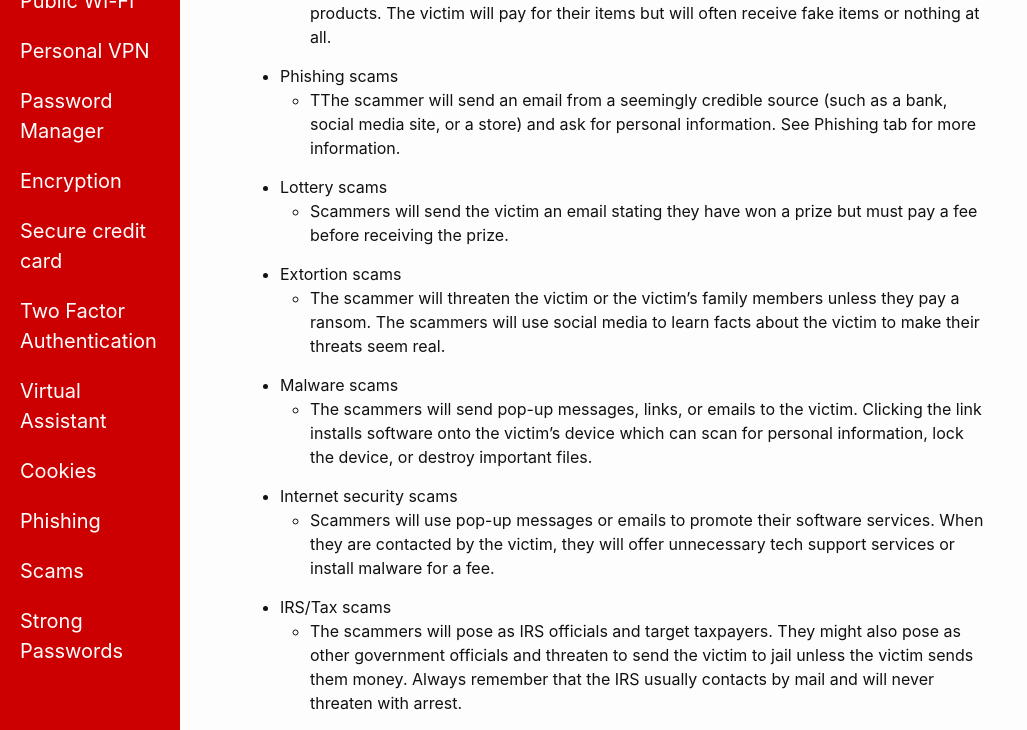
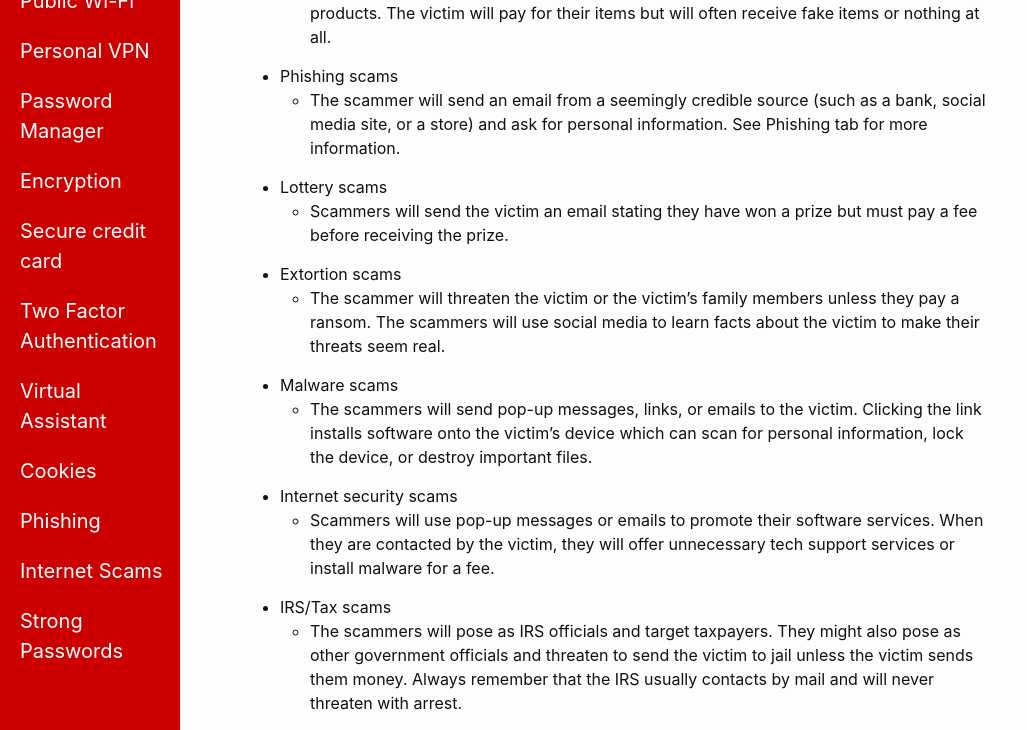
Before and after one commit to everydaysecurity/everydaysecurity, a Jekyll site: the page built from Scams.md, in a window 1280 px wide and 900 px high, scrolled down 1547 px, cut to the strip 170-900 px from the top of the window. Shown: the whole strip, without its empty margins (0-1027 px from the left). Built offline with Jekyll 4.4.1, drawn with Linux system fonts in a browser that asks for light colours; some of the changed text lies outside the part shown.

Commit message:
Update Scams.md

```diff
--- a/Scams.md
+++ b/Scams.md
@@ -1,10 +1,10 @@
 ---
 layout: page
-title: Scams
-permalink: /scams/
+title: Internet Scams
+permalink: /internetscams/
 ---
 ![Scams](/pic/scams.jpg)
-<h2>What are scams?</h2>
+<h2>What are internet scams?</h2>
 Internet scams and frauds involve the use of the Internet and its services to take advantage of victims.
 These scams are extremely effective because as new technology is being developed, scammers evolve their tactics to target unsuspecting victims.
 Ultimately, most victims either lose money or fail to receive money back from scammers.
@@ -43,7 +43,7 @@ According to a report by the Federal Trade Commission:
 		</ul>
 	<li>Phishing scams</li>
 		<ul>
-			<li>TThe scammer will send an email from a seemingly credible source (such as a bank, social media site, or a store) and ask for personal information. See Phishing tab for more information.</li>
+			<li>The scammer will send an email from a seemingly credible source (such as a bank, social media site, or a store) and ask for personal information. See Phishing tab for more information.</li>
 		</ul>
 	<li>Lottery scams</li>
 		<ul>
```
